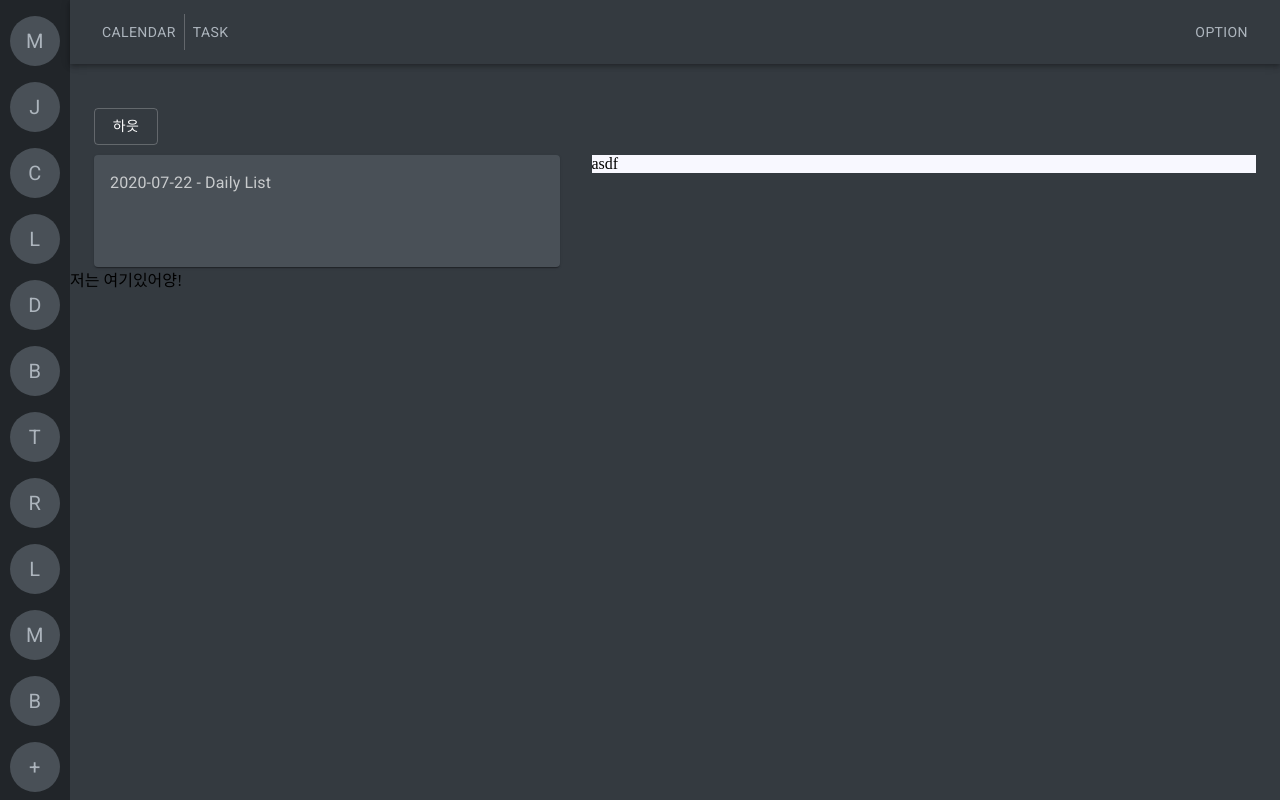
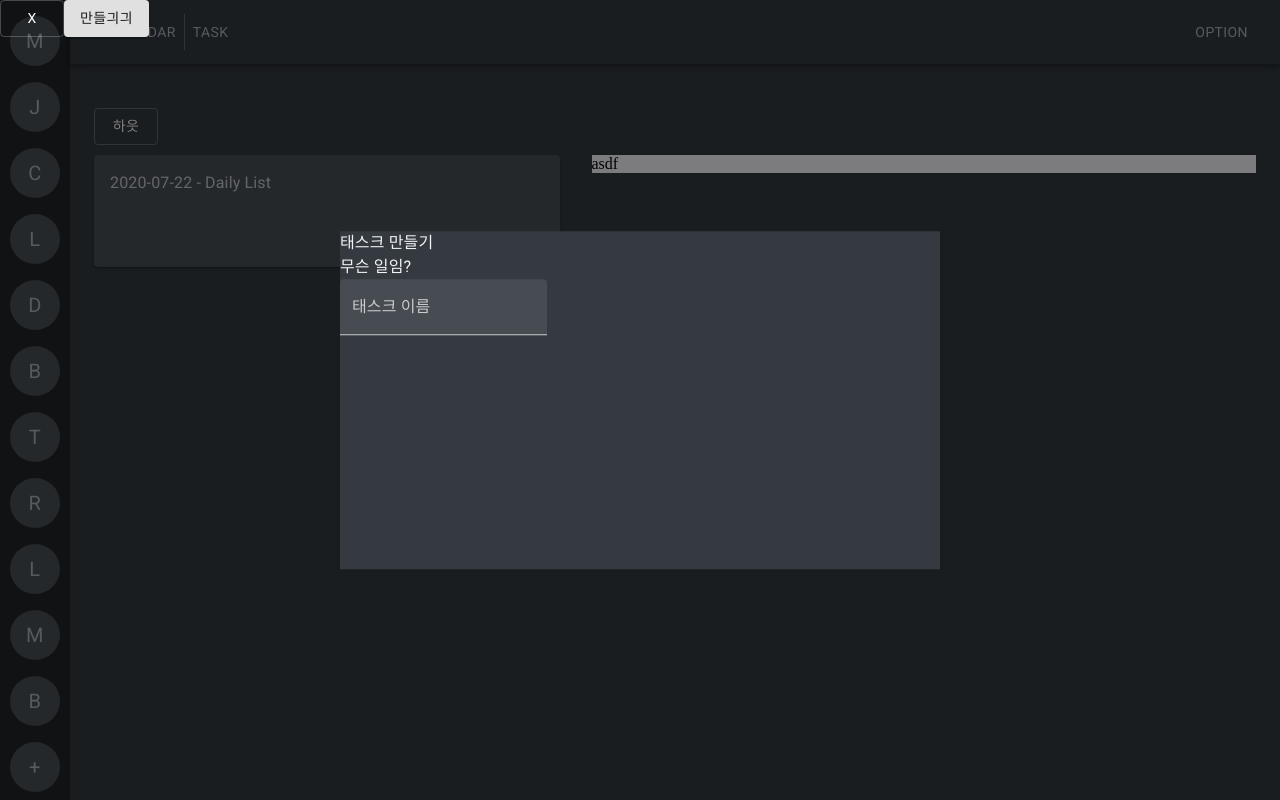
Before and after one commit to chanlendar/legacy-chanlendar-front, a React (Create React App) app in the folder front/: page / in a window 1280 px wide. Both pictures are taken after a click on the button "하읏". Built offline with nearby package versions, Linux system fonts and the light colour scheme; the HTML template or start-up script is replaced by a standard one.

Commit message:
Implemented the method which when the button clicked, it will create the task

```diff
--- a/front/src/components/Contents.js
+++ b/front/src/components/Contents.js
@@ -2,33 +2,54 @@
  * Need to remake the architecture if I need to make a [task]
  * 2020/08/09
  */
-import React from "react";
-import { Container, Grid, Button } from "@material-ui/core";
+import React, { useState } from "react";
+import {
+	Container,
+	Grid,
+	Button,
+	Modal,
+	Typography,
+	TextField,
+} from "@material-ui/core";
 import { useSelector, useDispatch } from "react-redux";
 
-import { useContainerStyles } from "../styles";
+import { useContainerStyles, usePopupStyles } from "../styles";
 import DailyList from "./DailyList";
 import MonthlyList from "./MonthlyList";
-import { OPEN_TOPIC_MODAL_EVENT, CLOSE_TOPIC_MODAL_EVENT } from "../reducers";
+import {
+	OPEN_TOPIC_MODAL_EVENT,
+	CLOSE_TOPIC_MODAL_EVENT,
+	ADD_TASK_EVENT,
+} from "../reducers";
 
 function Contents() {
 	const containerStyles = useContainerStyles();
+	const popupStyles = usePopupStyles();
 	const { currentTopic: topic, isContentModalOpend } = useSelector(
 		(state) => state,
 	);
+	const [inputA, setInputA] = useState("");
 	const dispatch = useDispatch();
 
 	const onClick = (e) => {
 		dispatch({ type: OPEN_TOPIC_MODAL_EVENT });
 	};
 
-	const onDivClick = (e) => {
+	const onChange = (e) => {
+		setInputA(e.target.value);
+	};
+
+	const onCreateClick = (e) => {
+		dispatch({ type: ADD_TASK_EVENT, data: { inputA, topic } });
+	};
+
+	const onCloseClick = (e) => {
 		dispatch({ type: CLOSE_TOPIC_MODAL_EVENT });
 	};
 
 	return (
 		<div className={containerStyles.root}>
-			<Container fixed>
+			<Container>
 				<Button
 					style={{ marginTop: "44px" }}
 					variant="outlined"
@@ -52,7 +73,25 @@ function Contents() {
 				</Grid>
 			</Container>
 			{isContentModalOpend && (
-				<div onClick={onDivClick}>저는 여기있어양!</div>
+				<Modal open={isContentModalOpend} onClose={onCloseClick}>
+					<>
+						<div className={popupStyles.popup}>
+							<Typography>태스크 만들기</Typography>
+							<Typography>무슨 일임?</Typography>
+							<TextField
+								variant="filled"
+								label="태스크 이름"
+								onChange={onChange}
+							/>
+						</div>
+						<div>
+							<Button variant="outlined">X</Button>
+							<Button variant="contained" onClick={onCreateClick}>
+								만들긔긔
+							</Button>
+						</div>
+					</>
+				</Modal>
 			)}
 		</div>
 	);
--- a/front/src/components/Topic.js
+++ b/front/src/components/Topic.js
@@ -16,6 +16,7 @@ function Topic({ topic }) {
 	const onClick = (e) => {
 		dispatch({ type: OPEN_TOPIC_EVENT, data: topic });
 	};
+
 	return (
 		<Grid className={topicStyles.root} item>
 			<CustomTooltip title={topic.title} placement="right" arrow>
--- a/front/src/reducers/index.js
+++ b/front/src/reducers/index.js
@@ -6,6 +6,7 @@ export const ADD_TOPIC_EVENT = "ADD_TOPIC_EVENT";
 export const OPEN_TOPIC_EVENT = "OPEN_TOPIC_EVENT";
 export const OPEN_TOPIC_MODAL_EVENT = "OPEN_TOPIC_MODAL_EVENT";
 export const CLOSE_TOPIC_MODAL_EVENT = "CLOSE_TOPIC_MODAL_EVENT";
+export const ADD_TASK_EVENT = "ADD_TASK_EVENT";
 
 const createTopicDummyData = (num) => {
 	const topics = new Array(num).fill(null);
@@ -85,12 +86,39 @@ const rootReducer = (state = initialState, action) => {
 			return {
 				...state,
 				isContentModalOpend: true,
-			}
+			};
 		case CLOSE_TOPIC_MODAL_EVENT:
 			return {
 				...state,
 				isContentModalOpend: false,
-			}
+			};
+		case ADD_TASK_EVENT:
+			const topic = action.data.topic;
+			const newTopic = {
+				...topic,
+				Tasks: [
+					...topic.Tasks,
+					{
+						id: faker.random.number(),
+						task: action.data.inputA,
+						date: new Date(),
+					},
+				],
+			};
+
+			const newTopics = state.Topics.map((v) => {
+				if (v.title === topic.title) {
+					return newTopic;
+				}
+				return v;
+			});
+
+			const newState = {
+				...state,
+				Topics: newTopics,
+			};
+
+			return newState;
 	}
 };
 
```
